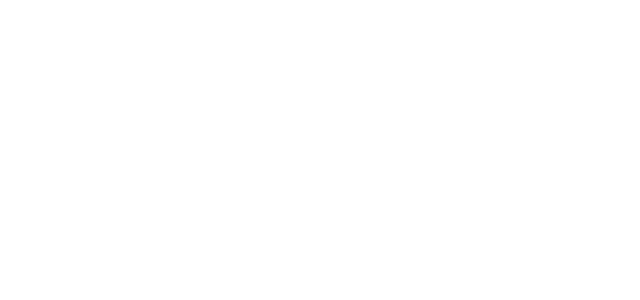
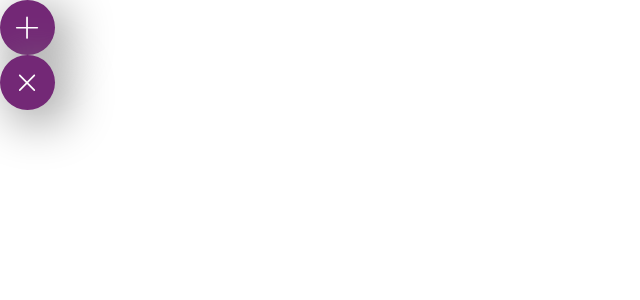
Before and after one commit to oritchie77/clarivate-frontend, a React (Create React App) app: page / in a window 1280 px wide. Shown: the top 300 px of the page, without its empty margins (0-640 px from the left). Built offline with nearby package versions, Linux system fonts and the light colour scheme.

Commit message:
button styling done

```diff
--- a/src/App.js
+++ b/src/App.js
@@ -1,9 +1,15 @@
 import './App.scss';
+import CircleButton from "./CircleButton/CircleButton";
 
 function App() {
   return (
     <div className="App">
-
+      <CircleButton
+        svgType={'expand'}
+      />
+        <CircleButton
+            svgType={'closeButton'}
+        />
     </div>
   );
 }
--- a/src/Buttons/CloseButton/CloseButton.scss
+++ /dev/null
@@ -1 +0,0 @@
-@import "../../variables/Variables";
--- a/src/Buttons/ExpandButton/ExpandButton.scss
+++ /dev/null
@@ -1 +0,0 @@
-@import "../../variables/Variables";
--- /dev/null
+++ b/src/CircleButton/CircleButton.js
@@ -0,0 +1,12 @@
+import './CircleButton.scss'
+
+const CircleButton = (props) => {
+    return (
+        <div className={'button ' + props.svgType}>
+            <svg xmlns="http://www.w3.org/2000/svg" viewBox="0 0 448 512">
+                {/*Font Awesome Pro 6.0.0-alpha1 by @fontawesome - https://fontawesome.com License - https://fontawesome.com/license (Commercial License)*/}
+                <path d="M432 256C432 265 425 272 416 272H240V448C240 457 233 464 224 464S208 457 208 448V272H32C23 272 16 265 16 256S23 240 32 240H208V64C208 55 215 48 224 48S240 55 240 64V240H416C425 240 432 247 432 256Z"/></svg>
+        </div>
+    )
+}
+export default CircleButton
--- /dev/null
+++ b/src/CircleButton/CircleButton.scss
@@ -0,0 +1,22 @@
+@import "../variables/Variables";
+
+.button {
+  background: $purple;
+  height: 55px;
+  width: 55px;
+  display: flex;
+  align-items: center;
+  justify-content: center;
+  border-radius: 50%;
+  box-shadow: 10px 10px 50px grey;
+  svg {
+    height: 50%;
+    fill: $white;
+  }
+}
+
+.closeButton {
+  svg {
+    transform: rotate(45deg);
+  }
+}
```
Also changed, not shown: src/Buttons/ExpandButton/ExpandButton.js (deleted).
